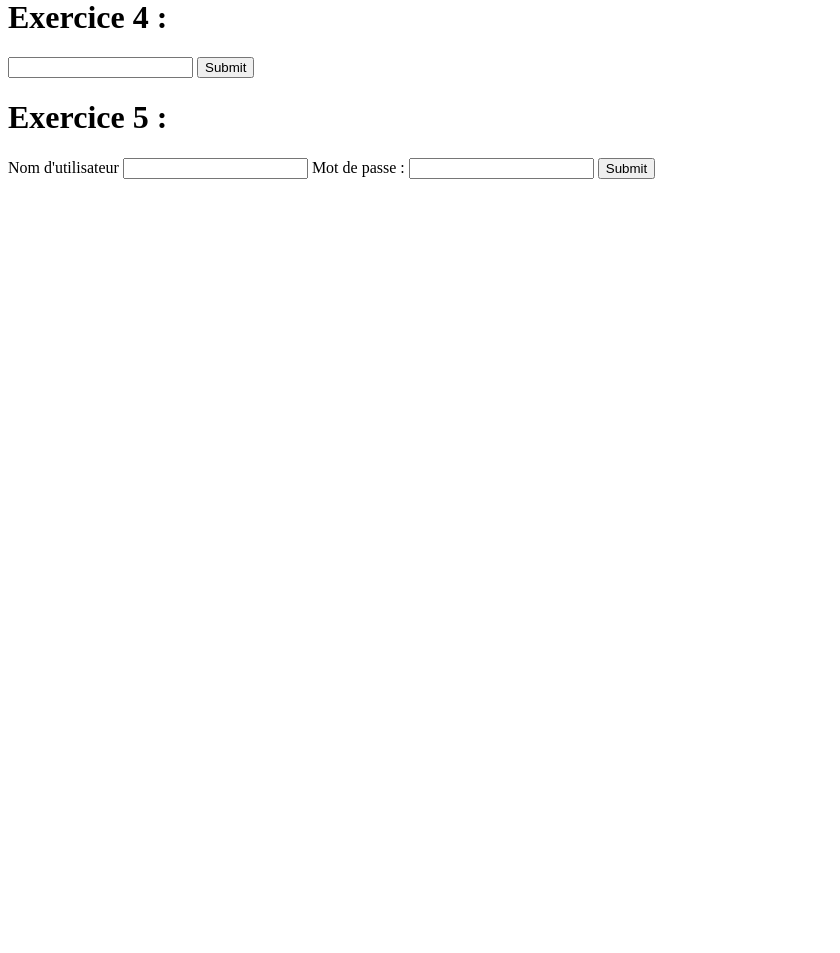
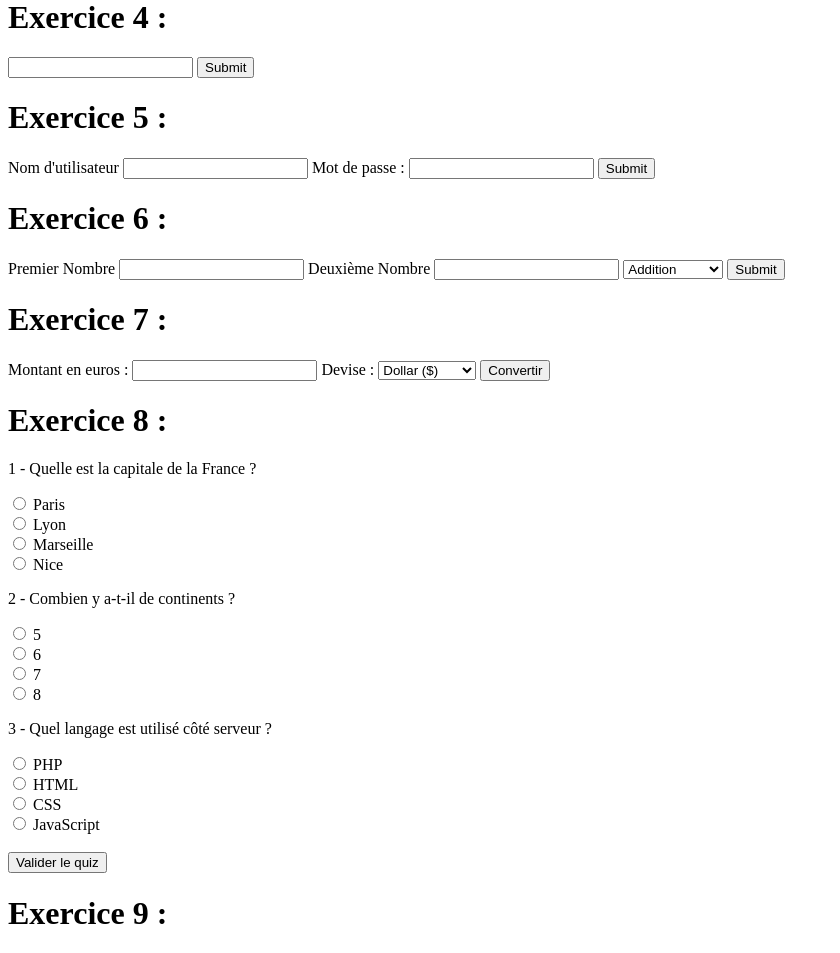
Before and after one commit to Romain0707/php-formulaire, a PHP site: page / in a window 1280 px wide. Shown: the part 387-1340 px from the top of the page, without its empty margins (0-840 px from the left). Before the commit the page ends 566 px from the top, so only its background shows below. Run offline with PHP 8.4, Linux system fonts and the light colour scheme; data that the repository does not hold is empty.

Commit message:
[NEW] New exercices

```diff
--- a/index.php
+++ b/index.php
@@ -5,12 +5,6 @@
     <meta name="viewport" content="width=device-width, initial-scale=1.0">
     <title>Document</title>
 </head>
-
-<style>
-    body {
-        background-color: <?php echo $bgColor; ?>;
-    }
-</style>
 <body>
 
 <h1>titre</h1>
@@ -52,11 +46,16 @@
     </form>
 
     <?php
-        if(isset($_POST["user"]) && isset($_POST["color"])) {
+        if(isset($_POST["user"]) && isset($_POST['color'])) {
             $bgColor = $_POST['color'];
             $user = $_POST['user'];
     ?>
     <p>Bienvenue <?php echo $user ?></p>
+    <style>
+        body {
+            background-color: <?php echo $bgColor; ?>;
+        }
+    </style>
     <?php } ?>
 
     <h1>Exercice 4 :</h1>
@@ -89,11 +88,11 @@
     </form>
 
     <?php
-        if(isset($_POST["admin"]) && isset($_POST["admin"])) {
+        if(isset($_POST["utilisateur"]) && isset($_POST["mdp"])) {
             $utilisateur = $_POST['utilisateur'];
             $mdp = $_POST['mdp'];
             if($utilisateur == 'admin' && $mdp == 1234) {
-                header("location:formulaire/succes.php");
+                header("location:succes.php");
                 exit;
             } else {
                 echo "Ce n'est pas le bon mot de passe";
@@ -101,6 +100,125 @@
         }
     ?>
 
+    <h1>Exercice 6 :</h1>
+
+    <form action="" method="POST">
+        <label for="n1">Premier Nombre</label>
+        <input type="number" name="n1" id="n1">
+        <label for="n2">Deuxième Nombre</label>
+        <input type="number" name="n2" id="n2">
+        <select name="math" id="math-list">
+            <option value="addition">Addition</option>
+            <option value="soustraction">Soustraction</option>
+            <option value="multiplication">Multiplication</option>
+            <option value="division">Division</option>
+        </select>
+        <input type="submit">
+    </form>
+
+    <?php
+        if(isset($_POST["n1"]) && isset($_POST["n2"]) && isset($_POST['math'])) {
+            $math = $_POST['math'];
+            $n1 = $_POST['n1'];
+            $n2 = $_POST['n2'];
+            if($math == 'addition') {
+                $result = $n1 + $n2;
+            } else if($math == 'soustraction') {
+                $result = $n1 - $n2;
+            } else if($math == 'multiplication') {
+                $result = $n1 * $n2;
+            } else if($math == 'division') {
+                $result = $n1 / $n2;
+            }
+    ?>
+
+    <p>Le résultat est : <?php echo $result?></p>
+    <?php } ?>
+
+    <h1>Exercice 7 :</h1>
+
+    <form method="post">
+        <label>Montant en euros :</label>
+        <input type="number" name="montant" step="0.01">
+        <label>Devise :</label>
+        <select name="devise">
+            <option value="USD">Dollar ($)</option>
+            <option value="GBP">Livre (£)</option>
+            <option value="JPY">Yen (¥)</option>
+            <option value="CHF">Franc suisse</option>
+        </select>
+        <input type="submit" value="Convertir">
+    </form>
+
+    <?php
+    if (isset($_POST['montant']) && isset($_POST['devise'])) {
+
+        $montant = floatval($_POST['montant']);
+        $devise = $_POST['devise'];
+
+        $taux = [
+            "USD" => 1.10,
+            "GBP" => 0.86,
+            "JPY" => 160.50,
+            "CHF" => 0.97
+        ];
+
+        if (array_key_exists($devise, $taux)) {
+            $resultat = $montant * $taux[$devise];
+            echo "<p>$montant € = " . number_format($resultat, 2) . " $devise</p>";
+        }
+    }
+    ?>
+
+    <h1>Exercice 8 :</h1>
+
+    <form method="post">
+        <p>1 - Quelle est la capitale de la France ?</p>
+        <input type="radio" name="q1" value="Paris" required> Paris<br>
+        <input type="radio" name="q1" value="Lyon"> Lyon<br>
+        <input type="radio" name="q1" value="Marseille"> Marseille<br>
+        <input type="radio" name="q1" value="Nice"> Nice<br>
+
+        <p>2 - Combien y a-t-il de continents ?</p>
+        <input type="radio" name="q2" value="5" required> 5<br>
+        <input type="radio" name="q2" value="6"> 6<br>
+        <input type="radio" name="q2" value="7"> 7<br>
+        <input type="radio" name="q2" value="8"> 8<br>
+
+        <p>3 - Quel langage est utilisé côté serveur ?</p>
+        <input type="radio" name="q3" value="PHP" required> PHP<br>
+        <input type="radio" name="q3" value="HTML"> HTML<br>
+        <input type="radio" name="q3" value="CSS"> CSS<br>
+        <input type="radio" name="q3" value="JavaScript"> JavaScript<br>
+
+        <br>
+        <button type="submit">Valider le quiz</button>
+    </form>
+
+    <?php
+    if (isset($_POST['q1']) && isset($_POST['q2']) && isset($_POST['q3'])) {
+        $score = 0;
+
+        if ($_POST["q1"] === "Paris") $score++;
+        if ($_POST["q2"] === "7") $score++;
+        if ($_POST["q3"] === "PHP") $score++;
+
+        echo "<h3>Résultat</h3>";
+        echo "<p>Votre score : <strong>$score / 3</strong></p>";
+
+        if ($score === 3) {
+            echo "<p>Félicitations ! Quiz réussi.</p>";
+        } else {
+            echo "<p >Certaines réponses sont incorrectes.</p>";
+        }
+    }
+    ?>
+
+    <h1>Exercice 9 :</h1>
+
+
+
+
 
 </body>
 </html>
```
